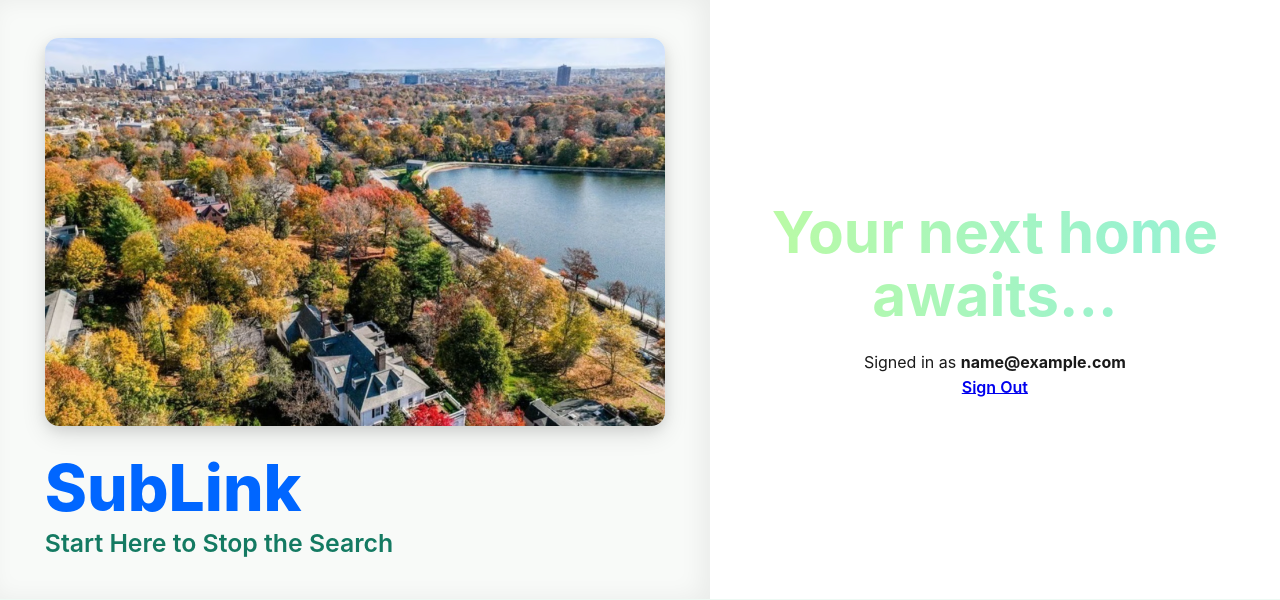
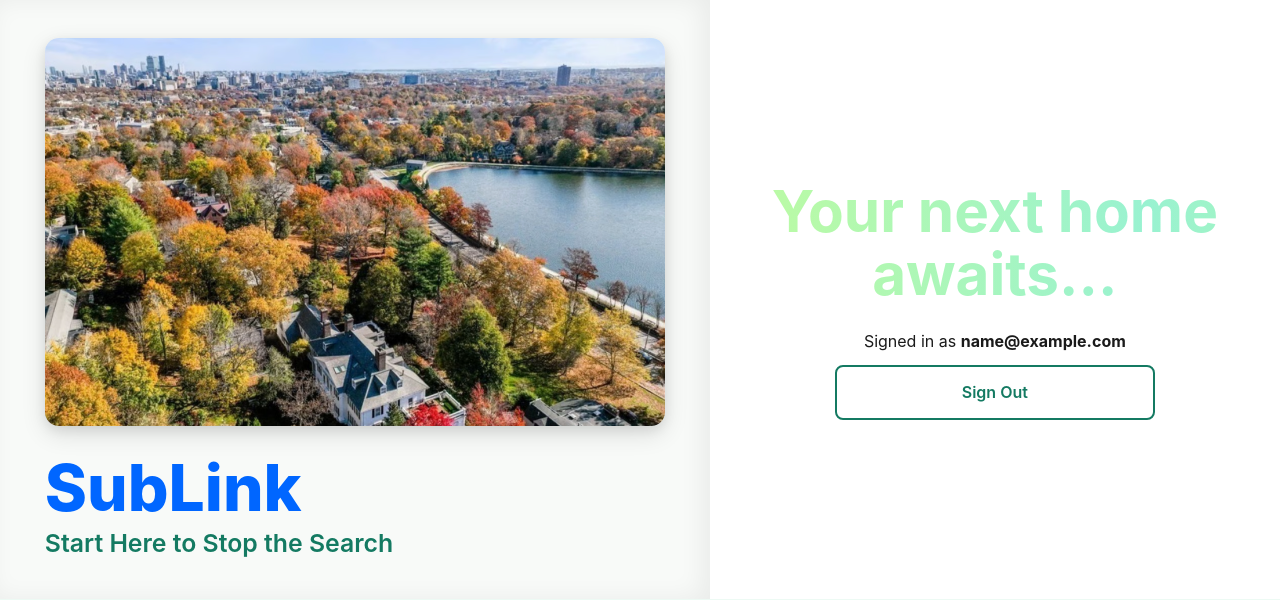
Before and after one commit to CSCI3356-Spring2026/SWE-Dream-Team, a Django app: page / in a window 1280 px wide. Shown: the part 84-684 px from the top of the page. Run offline with Django 5.2, Linux system fonts and the light colour scheme; the visitor is signed in with stand-in values (Sample User, id 1); some libraries are stand-ins or nearby versions.

Commit message:
Begin Exploring styles / secondary styles added to route

```diff
--- a/django/landing_page/static/landing_page/style.css
+++ b/django/landing_page/static/landing_page/style.css
@@ -130,6 +130,25 @@ html {
     flex-direction: column;
     align-items: center;
     width: 100%;
+}
+
+.user-signed-in {
+    display: flex;
+    flex-direction: column;
+    align-items: stretch;
+    width: 100%;
+    max-width: 320px;
+    gap: 0.75rem;
+}
+
+.user-signed-in .submit-btn {
+    margin-top: 0;
+}
+
+a.submit-btn {
+    display: block;
+    text-decoration: none;
+    text-align: center;
 }
 
 .sr-only {
@@ -294,6 +313,16 @@ html {
 
 .submit-btn--primary:hover {
     opacity: 0.95;
+}
+
+.submit-btn--secondary {
+    background: #fff;
+    color: #147a62;
+    border: 2px solid #147a62;
+}
+
+.submit-btn--secondary:hover {
+    background: rgba(20, 122, 98, 0.08);
 }
 
 .forgot-link {
```
